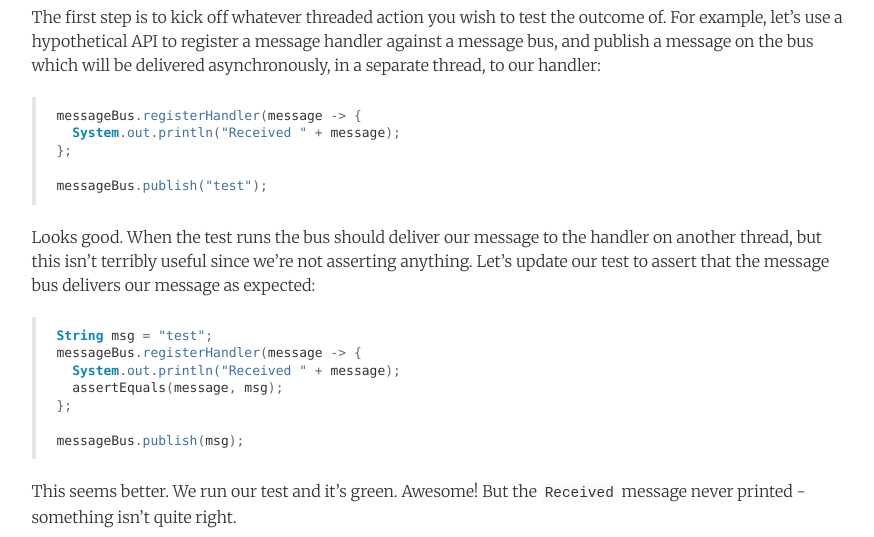
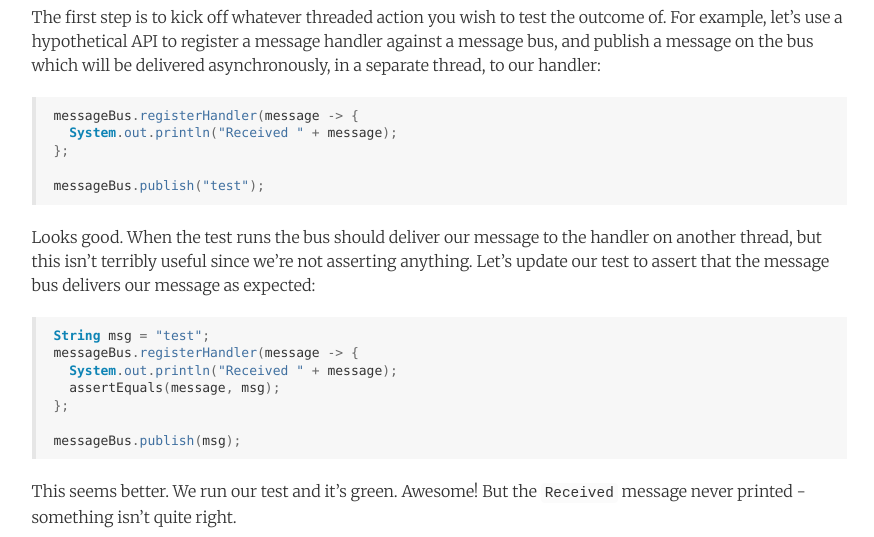
Before and after one commit to jhalterman/jhalterman.github.io, a Jekyll site: the page built from _posts/2016-07-31-testing-multi-threaded-code.md, in a window 1280 px wide. Shown: the part 535-1072 px from the top of the page, without its empty margins (201-1075 px from the left). Built offline with Jekyll 4.4.1, drawn with Linux system fonts in a browser that asks for light colours; comment, search, counter and statistics services are not loaded.

Commit message:
Gray code background

```diff
--- a/assets/css/style.scss
+++ b/assets/css/style.scss
@@ -109,6 +109,10 @@ td {
     border-bottom: 1px solid $border-color;
 }
 
+div.highlighter-rouge {
+    background-color: #f7f7f7;
+}
+
 code.highlighter-rouge {
     padding: 2px 4px;
     font-size: 90%;
@@ -119,7 +123,7 @@ code.highlighter-rouge {
 pre {
     border-left: 4px solid #e6e6e6;
     padding-top: 10px;
-    padding-left: 21px;
+    padding-left: 18px;
     margin-top: 20px;
     margin-bottom: 20px;
     line-height: 1.35;
```
